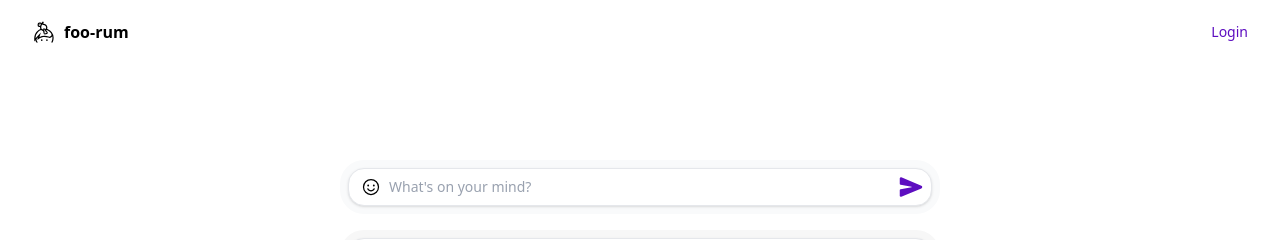
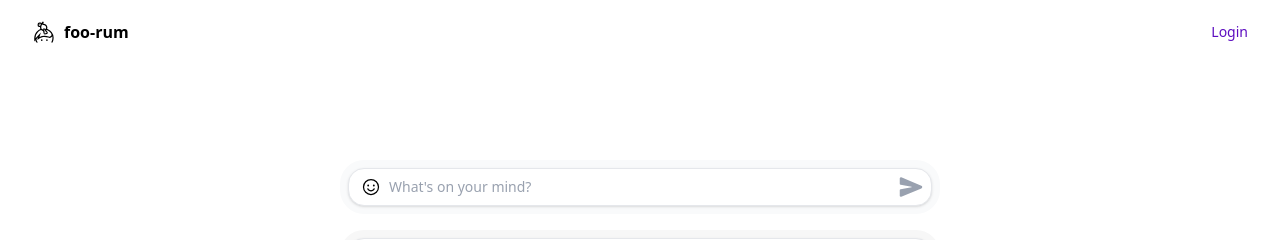
Before and after one commit to aniket-hue/atlys-assignment, a React (Vite) app: page / in a window 1280 px wide. Shown: the top 240 px of the page. Built offline with nearby package versions, Linux system fonts and the light colour scheme.

Commit message:
add post func

```diff
--- a/src/App.tsx
+++ b/src/App.tsx
@@ -8,14 +8,14 @@ import { usePostList } from '@entities/posts';
 import { useNotImplemented } from '@shared/utils/hooks/useNotImplemented';
 
 function App() {
-  const { posts, isLoading } = usePostList();
+  const { posts, isLoading, addPost } = usePostList();
   const { notImplemented } = useNotImplemented();
 
   return (
     <AuthProvider>
       <Header />
       <div className="flex flex-col items-center justify-center gap-4 max-w-[600px] mx-auto pb-4 pt-24 scrollbar-hide">
-        <PostEditor />
+        <PostEditor onAddPost={addPost} />
 
         <div className="flex flex-wrap flex-col items-center justify-center gap-4 w-full ">
           {isLoading
--- /dev/null
+++ b/src/entities/posts/api/createPost.ts
@@ -0,0 +1,25 @@
+import { sleep } from '@shared/lib/sleep';
+
+import type { Post } from '../types';
+
+export interface CreatePostData {
+  content: string;
+}
+
+export async function createPost(data: CreatePostData): Promise<Post> {
+  await sleep(500); // Simulate API delay
+
+  const newPost: Post = {
+    content: data.content,
+    src: 'https://picsum.photos/seed/aniket/400/400', // Fixed avatar for Aniket Saxena
+    name: 'Aniket Saxena',
+    createdAt: new Date().toLocaleTimeString('en-US', {
+      hour: 'numeric',
+      minute: '2-digit',
+      hour12: true,
+    }),
+    emoji: '😊', // Default emoji
+  };
+
+  return newPost;
+}
--- a/src/entities/posts/hooks/usePostList.ts
+++ b/src/entities/posts/hooks/usePostList.ts
@@ -1,5 +1,6 @@
 import { useEffect, useState } from 'react';
 import { getPost } from '../api/getPost';
+import { createPost, type CreatePostData } from '../api/createPost';
 import type { Post } from '../types';
 
 export function usePostList() {
@@ -24,5 +25,18 @@ export function usePostList() {
     }
   }
 
-  return { posts, isLoading, error };
+  async function addPost(data: CreatePostData) {
+    try {
+      /**
+       * Backend call to create a new post and optimistic update the UI
+       */
+
+      const newPost = await createPost(data);
+      setPosts((prevPosts) => [newPost, ...prevPosts]);
+    } catch (error) {
+      setError(error as Error);
+    }
+  }
+
+  return { posts, isLoading, error, addPost };
 }
--- a/src/widgets/auth/ui/LoginButton.tsx
+++ b/src/widgets/auth/ui/LoginButton.tsx
@@ -45,7 +45,7 @@ export function LoginButton() {
         }}
       />
 
-      {/* {!user && <div role="button" tabIndex={-1} className="fixed inset-0 z-[50]" onClick={handleOpenLoginModal} />} */}
+      {!user && <div role="button" tabIndex={-1} className="fixed inset-0 z-[50]" onClick={handleOpenLoginModal} />}
     </>
   );
 }
--- a/src/widgets/post-list-editor/ui/PostEditor.tsx
+++ b/src/widgets/post-list-editor/ui/PostEditor.tsx
@@ -11,6 +11,7 @@ import { cn } from '@shared/lib/cn';
 import { useNotImplemented } from '@shared/utils/hooks/useNotImplemented';
 
 import { useEffect, useRef, useState } from 'react';
+import type { CreatePostData } from '@entities/posts/api/createPost';
 
 const EditorButton = ({ icon: Icon, isActive, onClick }: { icon: any; isActive: boolean; onClick: () => void }) => {
   return (
@@ -26,10 +27,15 @@ const EditorButton = ({ icon: Icon, isActive, onClick }: { icon: any; isActive:
   );
 };
 
-export function PostEditor() {
+interface PostEditorProps {
+  onAddPost?: (data: CreatePostData) => void;
+}
+
+export function PostEditor({ onAddPost }: PostEditorProps) {
   const [format, setFormat] = useState<'bold' | 'italic' | 'underline' | null>(null);
   const [listType, setListType] = useState<'ordered' | 'unordered' | null>(null);
   const [isExpanded, setIsExpanded] = useState(false);
+  const [content, setContent] = useState('');
 
   const { notImplemented } = useNotImplemented();
 
@@ -50,6 +56,23 @@ export function PostEditor() {
       document.removeEventListener('click', handleClick);
     };
   }, [isExpanded]);
+
+  function handleSubmit() {
+    if (!content.trim() || !onAddPost) {
+      return;
+    }
+
+    onAddPost({ content: content.trim() });
+    setContent('');
+    setIsExpanded(false);
+  }
+
+  function handleKeyDown(e: React.KeyboardEvent<HTMLTextAreaElement>) {
+    if (e.key === 'Enter' && e.shiftKey) {
+      e.preventDefault();
+      handleSubmit();
+    }
+  }
 
   return (
     <div className="bg-gray-50 rounded-3xl p-2 w-full max-w-2xl mx-auto" ref={editorRef}>
@@ -114,6 +137,9 @@ export function PostEditor() {
               },
             )}
             placeholder="What's on your mind?"
+            value={content}
+            onChange={(e) => setContent(e.target.value)}
+            onKeyDown={handleKeyDown}
           />
         </div>
 
@@ -145,8 +171,14 @@ export function PostEditor() {
             'bottom-2': isExpanded,
             'bottom-1/2 translate-y-1/2': !isExpanded,
           })}
+          onClick={handleSubmit}
+          disabled={!content.trim()}
         >
-          <PostIcon width={24} height={24} className="text-violet-800" />
+          <PostIcon
+            width={24}
+            height={24}
+            className={cn('transition-colors duration-200', content.trim() ? 'text-violet-800' : 'text-gray-400')}
+          />
         </button>
       </div>
     </div>
```
